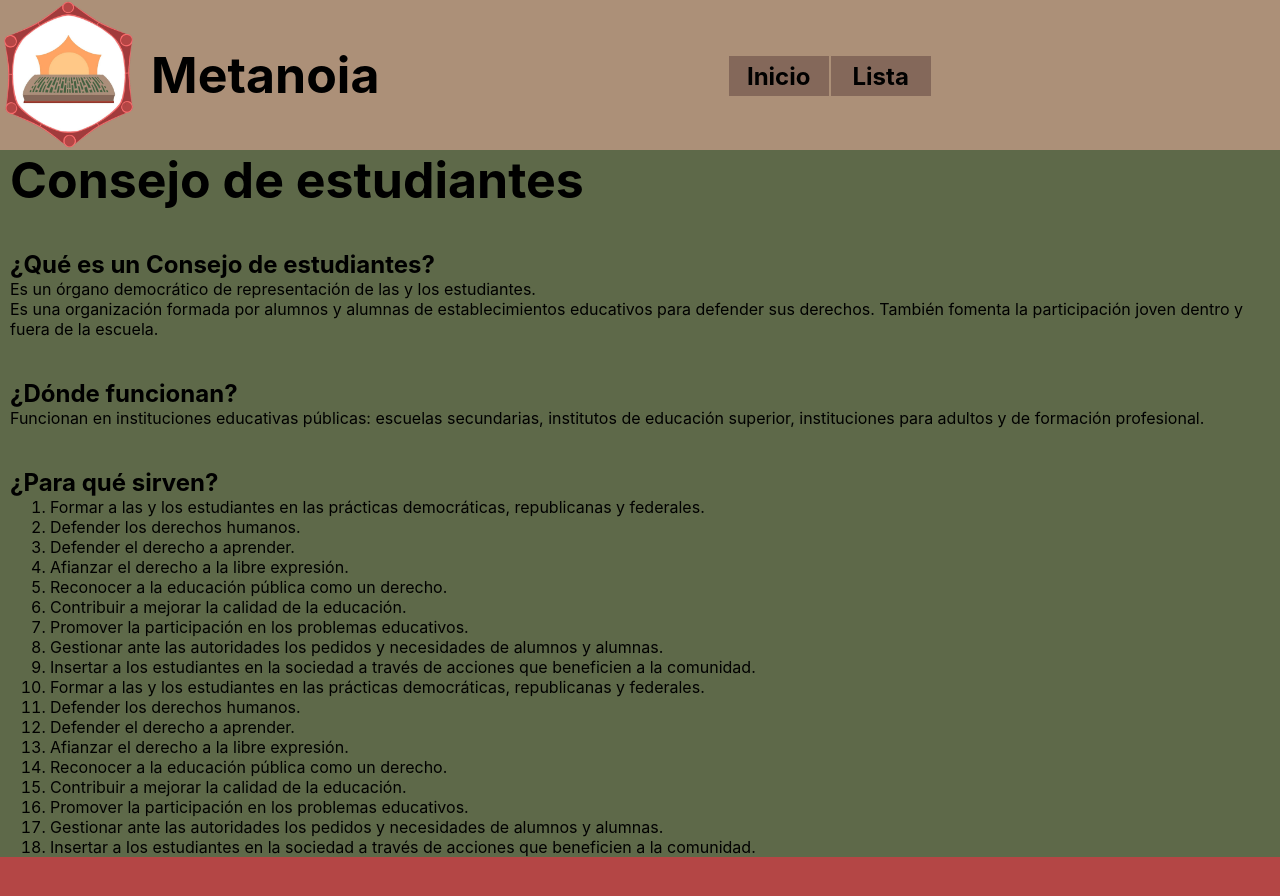
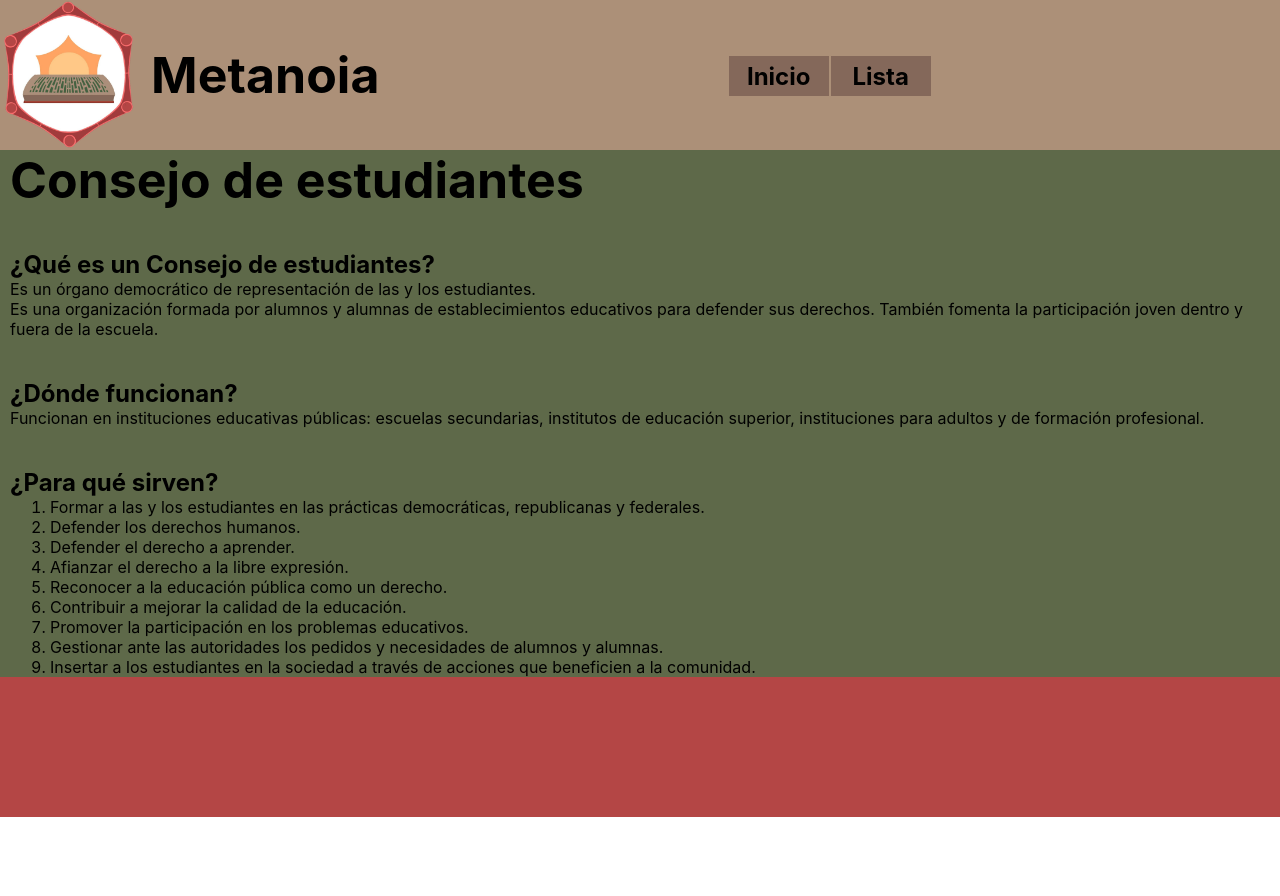
Before and after one commit to TomasFransoi/consejo, a React (Create React App) app: page / in a window 1280 px wide. Shown: the top 896 px of the page. After the commit the page ends 817 px from the top, so only its background shows below. Built offline with nearby package versions, Linux system fonts and the light colour scheme.

Commit message:
sinprop1.1.3

```diff
--- a/src/Components/inicio/Inicio.js
+++ b/src/Components/inicio/Inicio.js
@@ -29,15 +29,6 @@ const Inicio = ()=>{
                     <li>Promover la participación en los problemas educativos.</li>
                     <li>Gestionar ante las autoridades los pedidos y necesidades de alumnos y alumnas.</li>
                     <li>Insertar a los estudiantes en la sociedad a través de acciones que beneficien a la comunidad.</li>
-                    <li>Formar a las y los estudiantes en las prácticas democráticas, republicanas y federales.</li>
-                    <li>Defender los derechos humanos.</li>
-                    <li>Defender el derecho a aprender.</li>
-                    <li>Afianzar el derecho a la libre expresión.</li>
-                    <li>Reconocer a la educación pública como un derecho.</li>
-                    <li>Contribuir a mejorar la calidad de la educación.</li>
-                    <li>Promover la participación en los problemas educativos.</li>
-                    <li>Gestionar ante las autoridades los pedidos y necesidades de alumnos y alumnas.</li>
-                    <li>Insertar a los estudiantes en la sociedad a través de acciones que beneficien a la comunidad.</li>
                 </ol>
             </article>
         </section>
```
